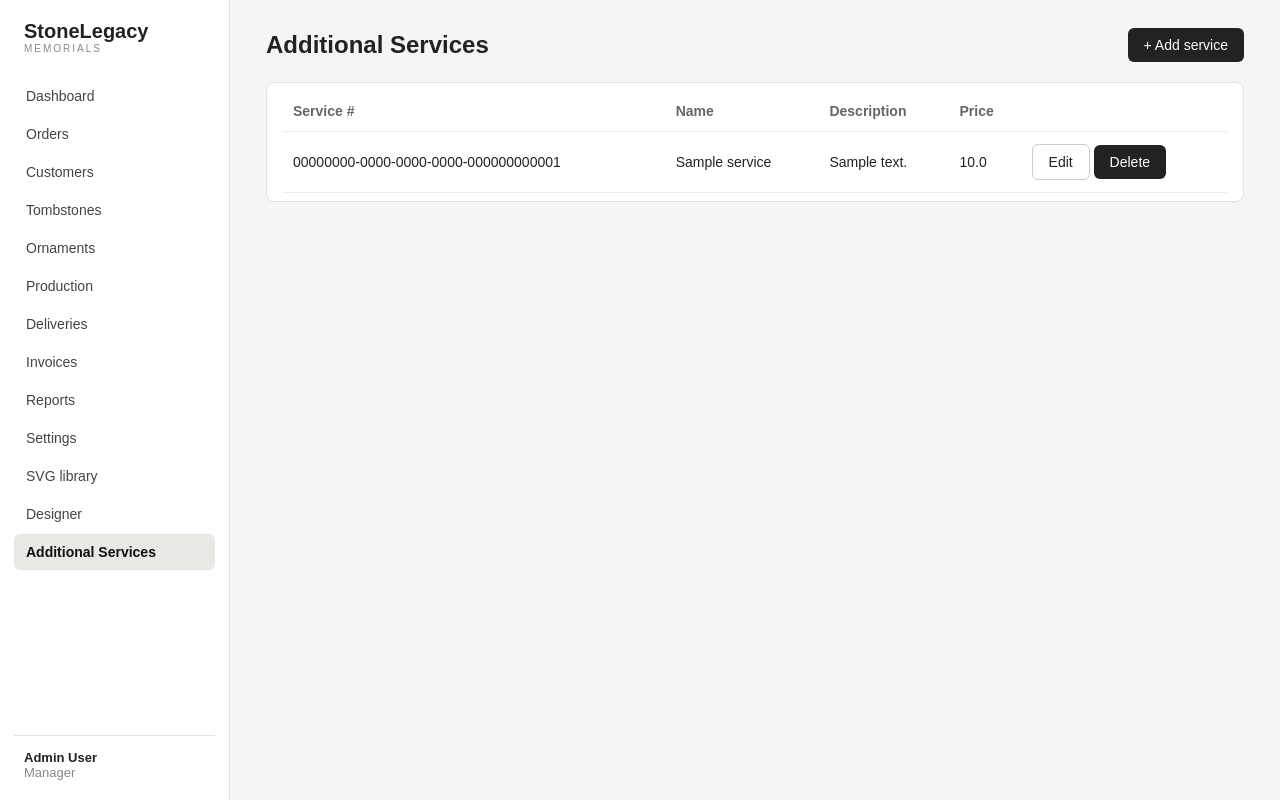
After one commit to deyana-angelova/MemorialLedger, a Spring Boot app: page /additionalservices in a window 1280 px wide. The commit adds this page. Run offline with Spring Boot 4, Linux system fonts and the light colour scheme; tables that the repository leaves empty hold one stand-in row (values such as "Sample post").

Commit message:
Initial commit

```diff
--- a/src/main/java/com/example/MemorialLedger/Order/AdditionalServices.java
+++ /dev/null
@@ -1,4 +0,0 @@
-package com.example.MemorialLedger.Order;
-
-public class AdditionalServices {
-}
--- /dev/null
+++ b/src/main/java/com/example/MemorialLedger/Order/AdditionalServicesViewController.java
@@ -0,0 +1,36 @@
+package com.example.MemorialLedger.Order;
+
+import com.example.MemorialLedger.SvgStorage;
+import org.springframework.stereotype.Controller;
+import org.springframework.ui.Model;
+import org.springframework.web.bind.annotation.*;
+import org.springframework.web.multipart.MultipartFile;
+
+import java.io.IOException;
+
+@Controller
+@RequestMapping("/additionalservices")
+public class AdditionalServicesViewController {
+    private final AdditionalServicesRepository repo;
+    public AdditionalServicesViewController(AdditionalServicesRepository repo){
+        this.repo = repo;
+    }
+    //get all
+    @GetMapping
+    public String index(Model model) {
+        model.addAttribute("additionalServices", repo.findAll());
+        return "additionalservice/additionalservices";
+    }
+    //get data from form
+    @GetMapping("/new")
+    public String newForm(Model model){
+        model.addAttribute("additionalservice", new AdditionalService());
+        return "additionalservice/form";
+    }
+    //add new add. service to repo
+    @PostMapping
+    public String create(@ModelAttribute AdditionalService additionalService) throws IOException{
+        repo.save(additionalService);
+        return "redirect:/additionalservices";
+    }
+}
--- /dev/null
+++ b/src/main/resources/templates/additionalservice/additionalservices.html
@@ -0,0 +1,60 @@
+<!DOCTYPE html>
+<html xmlns:th="http://www.thymeleaf.org" lang="en">
+<head>
+    <meta charset="UTF-8">
+    <title>Additional Services</title>
+    <link rel="stylesheet" th:href="@{/style.css}">
+</head>
+<body>
+<div class="app">
+
+    <aside th:replace="~{fragments/layout :: sidebar('additional-services')}"></aside>
+
+    <main class="content">
+        <header class="topbar">
+            <h1>Additional Services</h1>
+            <a class="btn" th:href="@{/additionalservices/new}">+ Add service</a>
+        </header>
+
+        <div class="card">
+            <table>
+                <thead>
+                <tr>
+                    <th>Service #</th>
+                    <th>Name</th>
+                    <th>Description</th>
+                    <th>Price</th>
+                    <th></th>
+                </tr>
+                </thead>
+
+                <tbody>
+                <tr th:each="s : ${additionalServices}">
+                    <td th:text="${s.id}"></td>
+                    <td th:text="${s.name}"></td>
+                    <td th:text="${s.description}"></td>
+                    <td th:text="${s.price}"></td>
+
+                    <td>
+                        <a class="btn btn-light"
+                           th:href="@{//additionalservices/{id}/edit(id=${s.id})}">
+                            Edit
+                        </a>
+
+                        <form th:action="@{//additionalservices/{id}/delete(id=${s.id})}"
+                              method="post"
+                              style="display:inline"
+                              onsubmit="return confirm('Delete this service?');">
+
+                            <button class="btn" type="submit">Delete</button>
+                        </form>
+                    </td>
+                </tr>
+                </tbody>
+            </table>
+        </div>
+    </main>
+
+</div>
+</body>
+</html>
--- a/src/main/resources/templates/fragments/layout.html
+++ b/src/main/resources/templates/fragments/layout.html
@@ -21,6 +21,10 @@
         <a href="#" th:classappend="${active == 'settings'} ? 'active'">Settings</a>
         <a th:href="@{/svg-library}" th:classappend="${active == 'svg'} ? 'active'">SVG library</a>
         <a th:href="@{/designer}" th:classappend="${active == 'designer'} ? 'active'">Designer</a>
+        <a th:href="@{/additionalservices}"
+           th:classappend="${active == 'additional-services'} ? 'active'">
+            Additional Services
+        </a>
     </nav>
 
     <div class="user">
```
Also changed, not shown: src/main/java/com/example/MemorialLedger/Order/AdditionalService.java (added, +50 -0 lines), src/main/java/com/example/MemorialLedger/Order/AdditionalServicesController.java (added, +21 -0 lines), src/main/java/com/example/MemorialLedger/Order/AdditionalServicesRepository.java (added, +8 -0 lines).
